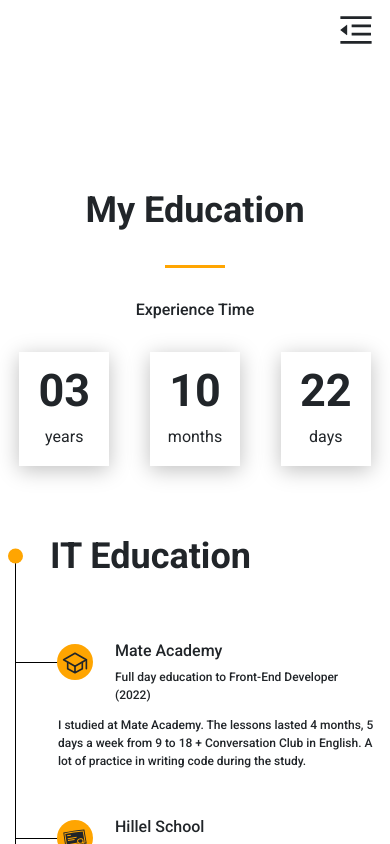
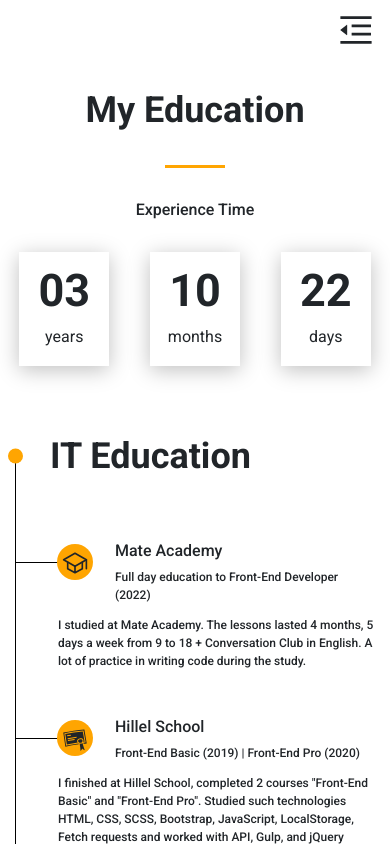
Before and after one commit to khozhainov-aleksandr/Porfolio-Khozhainov-Oleksandr, a Next.js app: page /education in a window 390 px wide. Shown: the top 844 px of the page. Built offline with nearby package versions, Linux system fonts and the light colour scheme.

Commit message:
change top space in mobile version

```diff
--- a/src/styles/Education.module.scss
+++ b/src/styles/Education.module.scss
@@ -188,10 +188,6 @@
 }
 
 @media screen and (max-width:768px) {
-	.education {
-    padding-top: 40px;
-  }
-
   .educationWrapper {
     grid-template-columns: 1fr;
     column-gap: 60px;
@@ -200,10 +196,6 @@
 }
 
 @media screen and (max-width:576px) {
-	.education {
-		padding-top: 100px;
-	}
-
   .educationWrapper {
     padding: 40px 5px 0 5px;
   }
```
